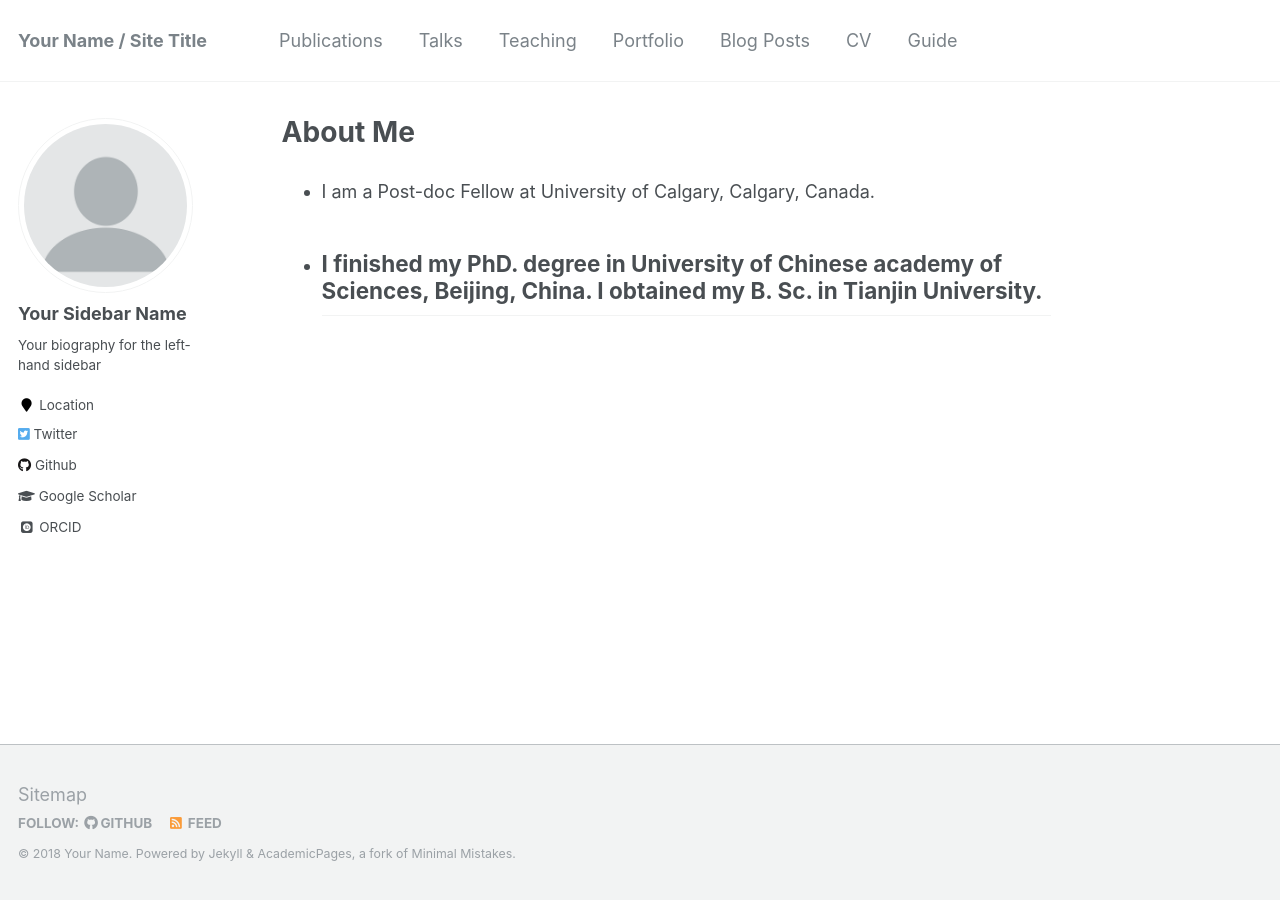
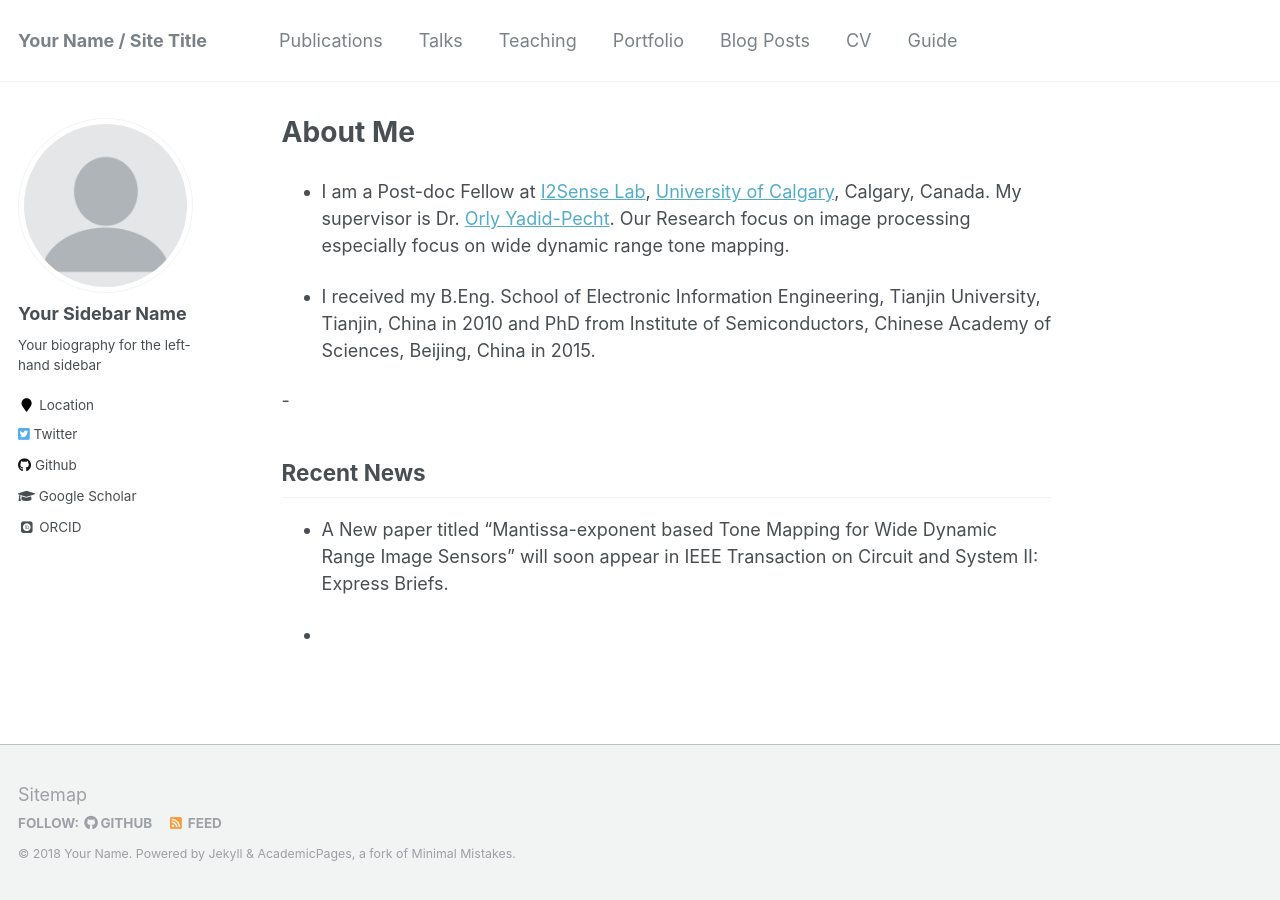
Before and after one commit to jieyang1987/jieyang1987.github.io, a Jekyll site: the page built from index.md, in a window 1280 px wide. Built offline with Jekyll 4.4.1, drawn with Linux system fonts in a browser that asks for light colours; some web fonts are replaced.

Commit message:
update main page

```diff
--- a/index.md
+++ b/index.md
@@ -2,6 +2,14 @@
 title: About Me
 permalink: index.html
 ---
-- I am a Post-doc Fellow at University of Calgary, Calgary, Canada.
-- I finished my PhD. degree in University of Chinese academy of Sciences, Beijing, China. I obtained my B. Sc. in Tianjin University.
+- I am a Post-doc Fellow at [I2Sense Lab](https://ucalgary.ca/i2sense/), [University of Calgary](https://www.ucalgary.ca/), Calgary, Canada. My supervisor is Dr. [Orly Yadid-Pecht](https://www.ucalgary.ca/i2sense/yadid_pecht_biography). Our Research focus on image processing especially focus on wide dynamic range tone mapping.
+
+- I received my B.Eng. School of Electronic Information Engineering, Tianjin University, Tianjin, China in 2010 and PhD from Institute of Semiconductors, Chinese Academy of Sciences, Beijing, China in 2015.
+
 -
+
+## Recent News
+
+- A New paper titled "Mantissa-exponent based Tone Mapping for Wide Dynamic Range Image Sensors" will soon appear in IEEE Transaction on Circuit and System II: Express Briefs.
+
+-
```
Also changed, not shown: 2 other files.
